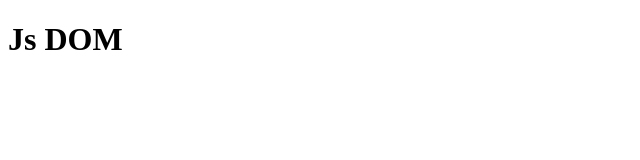
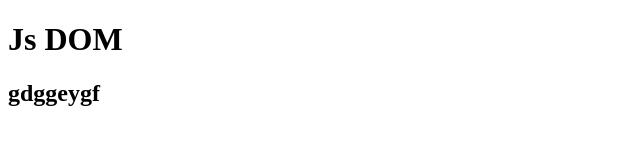
Before and after one commit to Frakib007/js-dom-01, a website: page src/index.html in a window 1280 px wide. Shown: the whole page, without its empty margins (0-640 px from the left). Drawn offline with Linux system fonts and the light colour scheme.

Commit message:
second com

```diff
--- a/src/index.html
+++ b/src/index.html
@@ -7,5 +7,7 @@
 </head>
 <body>
     <H1> Js DOM</H1>
+
+    <h2>gdggeygf</h2>
 </body>
 </html>
```
